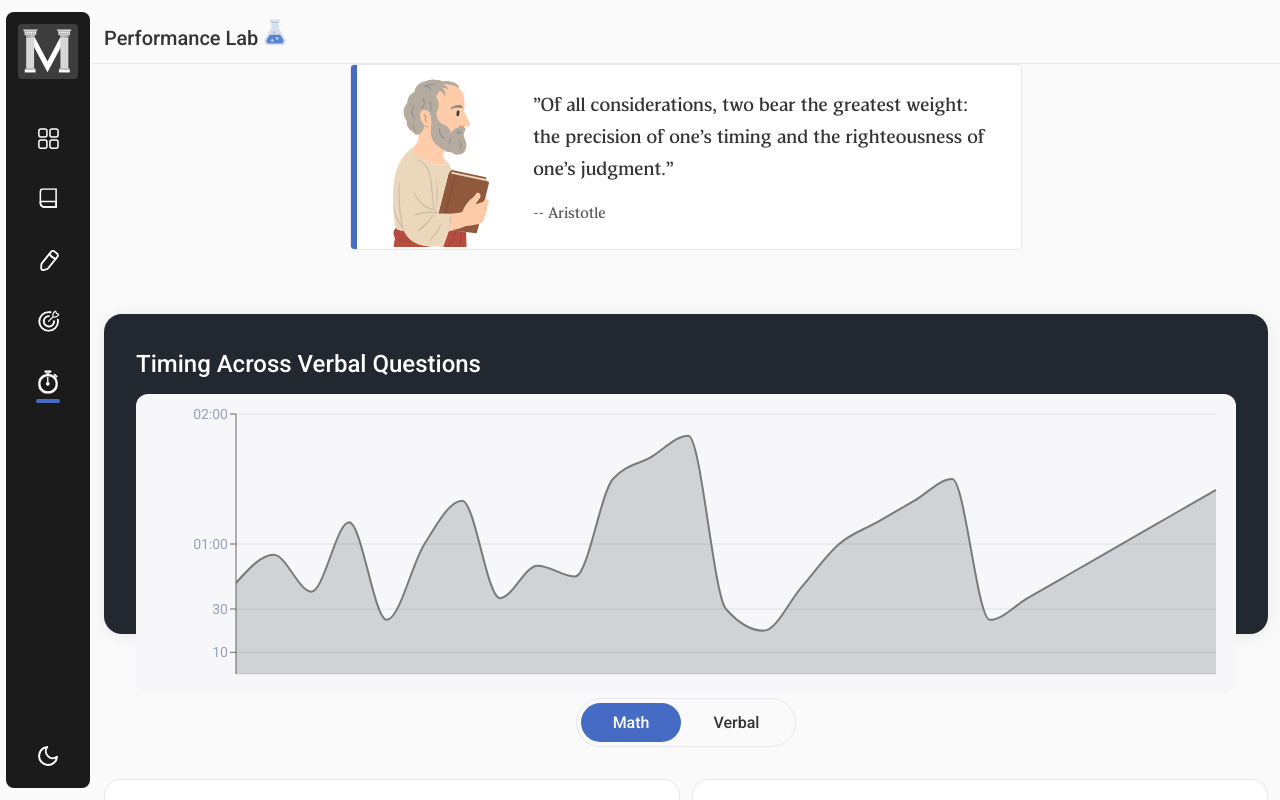
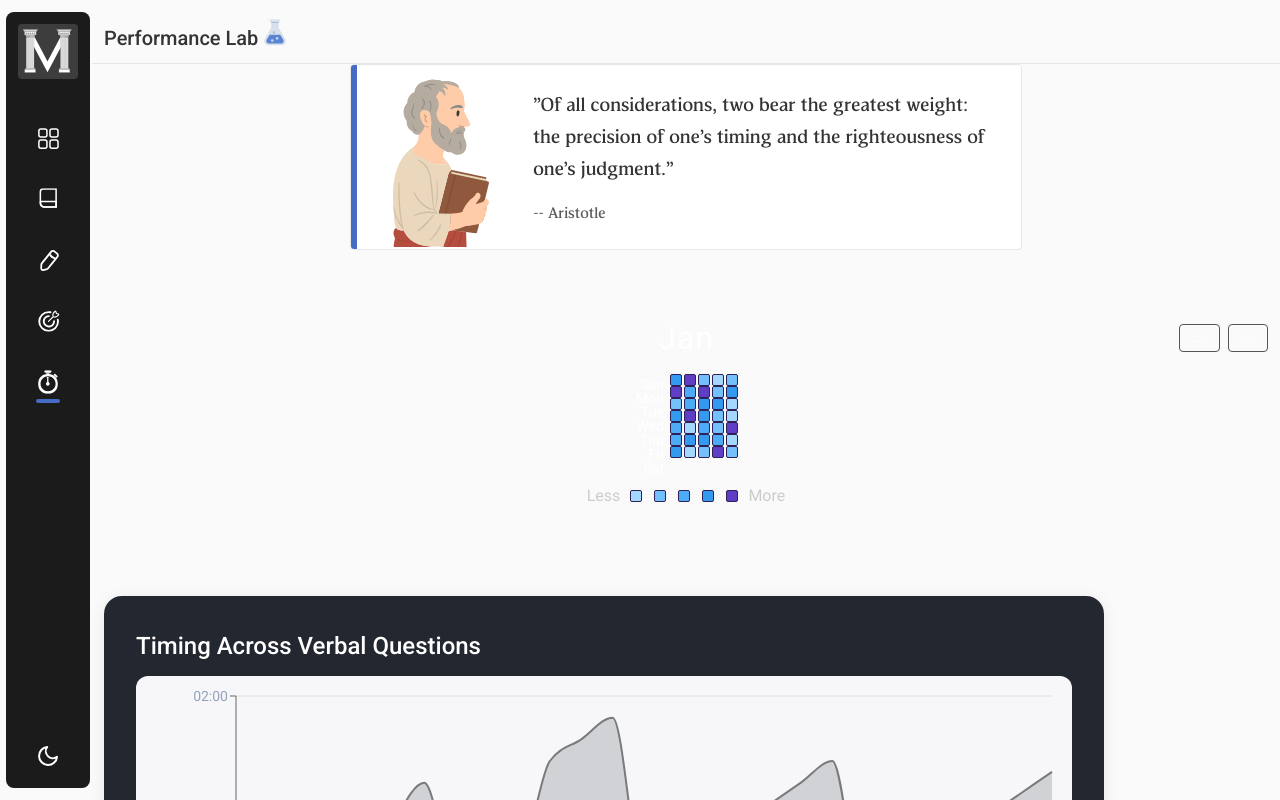
Before and after one commit to Orujhimaru/max_odyssey, a React (Vite) app: page /lab in a window 1280 px wide. Shown: the top 800 px of the page. Built offline with nearby package versions, Linux system fonts and the light colour scheme; sample sign-in values are in the browser's storage; a web font is replaced by a local one.

Commit message:
design: lab page calendar

```diff
--- a/src/pages/LabPage/LabPage.jsx
+++ b/src/pages/LabPage/LabPage.jsx
@@ -247,13 +247,13 @@ const TimingLineGraph = () => (
   <div
     style={{
       width: "100%",
+      maxWidth: 1000,
       margin: "32px 0",
       background: "#23272f",
       borderRadius: 18,
       padding: 32,
       boxShadow: "0 2px 16px rgba(0,0,0,0.08)",
       position: "relative",
-      height: 320,
     }}
   >
     <h2 style={{ textAlign: "left", marginBottom: 12, color: "#fff" }}>
@@ -350,6 +350,218 @@ const TimingLineGraph = () => (
     </div>
   </div>
 );
+
+// Change the gold shades to blue/purple shades
+const activityColors = [
+  "#a5d8ff", // Light blue (low activity)
+  "#74c0fc",
+  "#4dabf7",
+  "#339af0", // Sky blue (medium activity)
+  "#5f3dc4", // Purple/blue mix (high activity)
+];
+
+// 7 days of the week
+const daysOfWeek = ["Sun", "Mon", "Tue", "Wed", "Thu", "Fri", "Sat"];
+const monthsFull = [
+  "Jan",
+  "Feb",
+  "Mar",
+  "Apr",
+  "May",
+  "Jun",
+  "Jul",
+  "Aug",
+  "Sep",
+  "Oct",
+  "Nov",
+  "Dec",
+];
+const weeksPerMonth = 5; // 5 weeks per month for layout
+
+// Generate random activity data: 12 months, 5 weeks per month, 7 days per week
+const calendarData = monthsFull.map(() =>
+  Array.from({ length: weeksPerMonth }, () =>
+    Array.from({ length: 7 }, () =>
+      Math.floor(Math.random() * activityColors.length)
+    )
+  )
+);
+
+const CalendarHeatmap = () => {
+  const [selectedMonth, setSelectedMonth] = useState(0);
+  const squareSize = 12;
+  const fontSize = 14;
+
+  const goToPreviousMonth = () => {
+    setSelectedMonth((prev) => (prev === 0 ? 11 : prev - 1));
+  };
+
+  const goToNextMonth = () => {
+    setSelectedMonth((prev) => (prev === 11 ? 0 : prev + 1));
+  };
+
+  return (
+    <div
+      style={{
+        width: "100%",
+        margin: "32px 0 24px 0",
+        display: "flex",
+        flexDirection: "column",
+        alignItems: "center",
+        position: "relative",
+      }}
+    >
+      {/* Month label and navigation */}
+      <div
+        style={{
+          width: "100%",
+          display: "flex",
+          justifyContent: "center",
+          alignItems: "center",
+          position: "relative",
+          marginBottom: 12,
+        }}
+      >
+        <div
+          style={{
+            color: "#fff",
+            fontSize: 32,
+            fontWeight: 400,
+            letterSpacing: 1,
+          }}
+        >
+          {monthsFull[selectedMonth]}
+        </div>
+
+        {/* Navigation buttons */}
+        <div
+          style={{
+            position: "absolute",
+            right: 0,
+            top: "50%",
+            transform: "translateY(-50%)",
+            display: "flex",
+            gap: 8,
+          }}
+        >
+          <button
+            onClick={goToPreviousMonth}
+            style={{
+              background: "transparent",
+              border: "1px solid #555",
+              color: "#fff",
+              width: 28,
+              height: 28,
+              borderRadius: 4,
+              cursor: "pointer",
+              display: "flex",
+              alignItems: "center",
+              justifyContent: "center",
+            }}
+          >
+            ←
+          </button>
+          <button
+            onClick={goToNextMonth}
+            style={{
+              background: "transparent",
+              border: "1px solid #555",
+              color: "#fff",
+              width: 28,
+              height: 28,
+              borderRadius: 4,
+              cursor: "pointer",
+              display: "flex",
+              alignItems: "center",
+              justifyContent: "center",
+            }}
+          >
+            →
+          </button>
+        </div>
+      </div>
+
+      {/* Calendar grid for selected month */}
+      <div style={{ display: "flex", alignItems: "flex-start" }}>
+        {/* Day labels */}
+        <div
+          style={{ display: "flex", flexDirection: "column", marginRight: 6 }}
+        >
+          {daysOfWeek.map((day) => (
+            <div
+              key={day}
+              style={{
+                height: squareSize,
+                marginBottom: 2,
+                color: "#fff",
+                fontSize,
+                fontWeight: 400,
+                width: 32,
+                textAlign: "right",
+              }}
+            >
+              {day}
+            </div>
+          ))}
+        </div>
+        {/* Activity squares for selected month */}
+        <div style={{ display: "flex", flexDirection: "column" }}>
+          {daysOfWeek.map((_, dayIdx) => (
+            <div key={dayIdx} style={{ display: "flex" }}>
+              {Array.from({ length: weeksPerMonth }).map((_, weekIdx) => (
+                <div
+                  key={weekIdx}
+                  style={{
+                    width: squareSize,
+                    height: squareSize,
+                    background:
+                      activityColors[
+                        calendarData[selectedMonth][weekIdx][dayIdx]
+                      ],
+                    marginRight: 2,
+                    borderRadius: 2,
+                    border: "1px solid #2d2157",
+                    boxSizing: "border-box",
+                  }}
+                />
+              ))}
+            </div>
+          ))}
+        </div>
+      </div>
+
+      {/* Legend */}
+      <div
+        style={{
+          display: "flex",
+          alignItems: "center",
+          marginTop: 12,
+          color: "#ccc",
+          fontSize: 16,
+          gap: 8,
+          justifyContent: "center",
+        }}
+      >
+        <span>Less</span>
+        {activityColors.map((color, i) => (
+          <span
+            key={i}
+            style={{
+              width: squareSize,
+              height: squareSize,
+              background: color,
+              display: "inline-block",
+              margin: "0 2px",
+              borderRadius: 2,
+              border: "1px solid #2d2157",
+            }}
+          />
+        ))}
+        <span>More</span>
+      </div>
+    </div>
+  );
+};
 
 const LabPage = () => {
   const [selectedYear, setSelectedYear] = useState("2025");
@@ -1025,6 +1237,7 @@ const LabPage = () => {
             </div>
           </div>
         </div>
+        <CalendarHeatmap />
         <TimingLineGraph />
 
         {/* Tab selection for Math/Verbal */}
```
